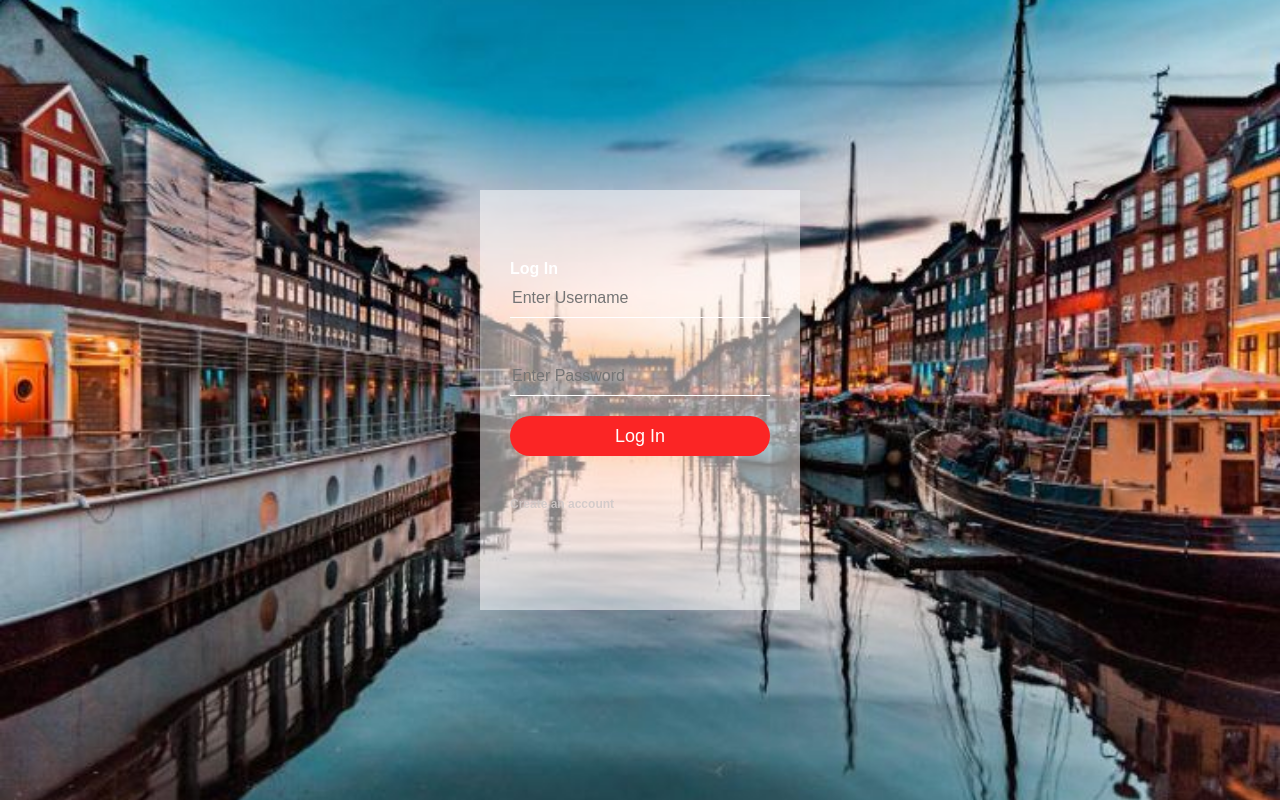
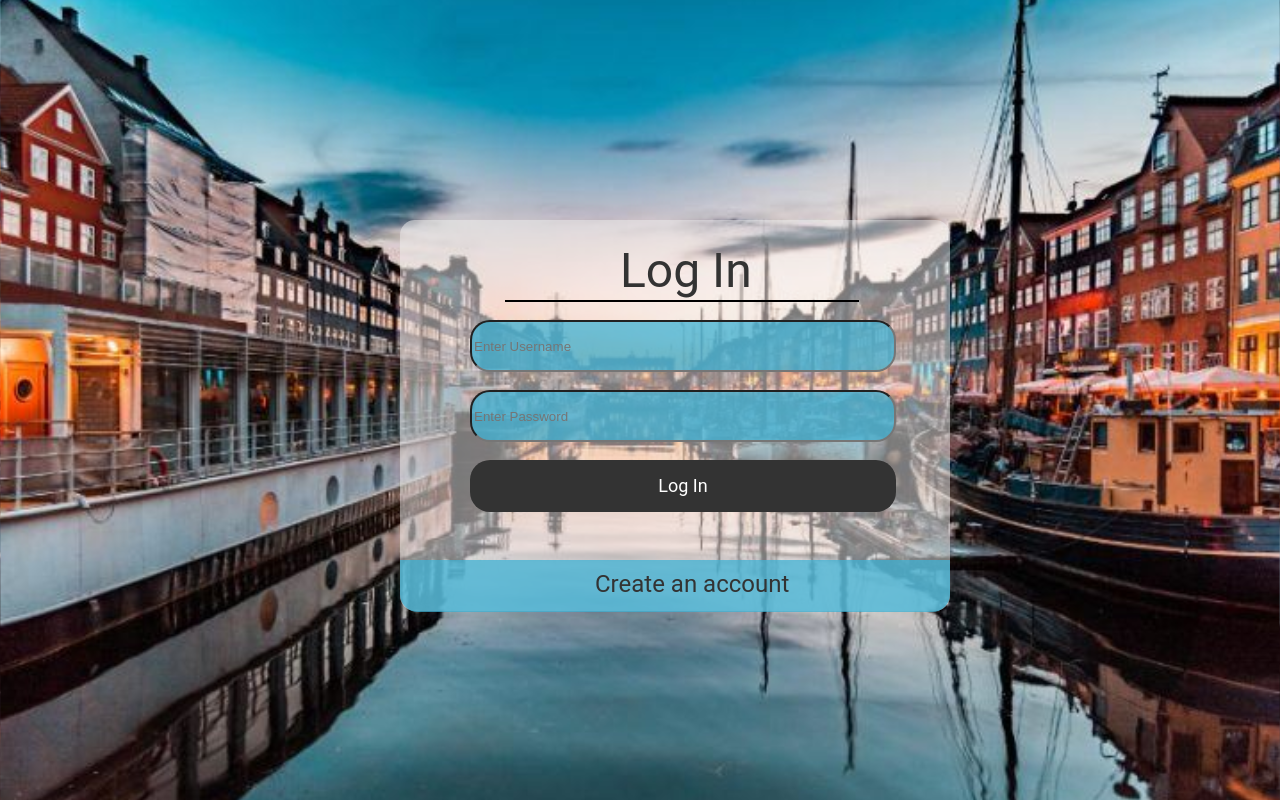
Before and after one commit to eRiickdev/Teamcopenhagenfrontend, a PHP site: page /LoginPage.html in a window 1280 px wide. Run offline with PHP 8.4, Linux system fonts and the light colour scheme.

Commit message:
css for loginpage without avater

```diff
--- a/style1.css
+++ b/style1.css
@@ -1,4 +1,9 @@
-body{
+ body {
+            position: absolute;
+            width: 1350px;
+            height: 630px;
+            background: #FFFFFF;
+
             margin: 0%;
             padding: 0%;
             background: url(Copenhagen.jpeg);
@@ -7,47 +12,124 @@
             font-family: sans-serif;
         }
 
-.loginbox{
-    width: 320px;
-    height: 420px;
-    background:rgba(255, 255, 255, 0.5);;
-    color: rgb(255, 255, 255);
-    top: 50%;
-    left: 50%;
+        .loginbox {
             position: absolute;
-    transform: translate(-50%,-50%);
-    box-sizing: border-box;
-    padding: 70px 30px;
+            width: 550px;
+            height: 391px;
+            left: 400px;
+            top: 220px;
+            background: rgba(242, 242, 242, 0.5);
+            border-radius: 15px;
         }
 
-
-.avatar{
-    width: 100px;
-    height: 100px;
-    border-radius: 50%;
+        #LoginText {
             position: absolute;
-    top: -50px;
-    left: calc(50% - 50px);
+            width: 132px;
+            height: 56px;
+            left: 220px;
+            top: -25px;
+            font-family: Roboto;
+            font-style: normal;
+            font-weight: normal;
+            font-size: 48px;
+            line-height: 56px;
+            color: #333333;
         }
 
-h1{
-    margin: 0%;
-    padding: 0 0 20px;
-    text-align: center;
-    font-size: 22px;
+        #underline {
+
+            position: absolute;
+            width: 352px;
+            height: 0px;
+            left: 105px;
+            top: 80px;
+            border: 1px solid #000000;
         }
 
-.loginbox p{
-    margin: 0%;
-    padding: 0%;
-    font-weight: bold;
+        #uname {
+            position: absolute;
+            width: 426px;
+            height: 52px;
+            left: 70px;
+            top: 100px;
+            background:rgba(62, 179, 214, 0.74);
+            border-radius: 20px;
         }
 
-.loginbox input{
-    width: 100%;
-    margin-bottom: 20px;
+<<<<<<< HEAD
+        .loginbox input[type="text"],
+        input[type="password"] {
+
+            position: absolute;
+            width: 60px;
+            height: 28px;
+            left: 519px;
+            top: 487px;
+            font-family: Roboto;
+            font-style: normal;
+            font-weight: normal;
+            font-size: 24px;
+            line-height: 28px;
+            color: #F2F2F2;
         }
 
+        #pass {
+            position: absolute;
+            width: 426px;
+            height: 52px;
+            left: 70px;
+            top: 170px;
+            background: rgba(62, 179, 214, 0.74);
+            border-radius: 20px;
+        }
+
+        #submit {
+            position: absolute;
+            width: 426px;
+            height: 52px;
+            left: 70px;
+            top: 240px;
+            background: #333333;
+            border-radius: 20px;
+        }
+
+        .loginbox input[value="Log In"] {
+            position: absolute;
+            width: 75px;
+            height: 28px;
+            left: 150px;
+            top: 270px;
+            font-family: Roboto;
+            font-style: normal;
+            font-weight: normal;
+            font-size: 24px;
+            line-height: 28px;
+        }
+
+        #create {
+            position: absolute;
+            width: 550px;
+            height: 52px;
+            left: 0px;
+            top: 340px;
+            background: rgba(62, 179, 214, 0.74);
+            border-radius: 0px 0px 18px 18px;
+        }
+
+        .submitext {
+            position: absolute;
+            width: 195px;
+            height: 28px;
+            left: 195px;
+            top: 10px;
+            font-family: Roboto;
+            font-style: normal;
+            font-weight: normal;
+            font-size: 24px;
+            line-height: 28px;
+            color: #333333;
+        }
+=======
 .loginbox input[type="text"], input[type="password"]
 {
     border: none;
@@ -82,3 +164,4 @@
 .loginbox a:hover{
     color: #ffc107;
 }
+>>>>>>> 41319abe0e1555a763ea493363c297a2aefcba36
```
Lines whose indentation alone changed are shown as unchanged.
